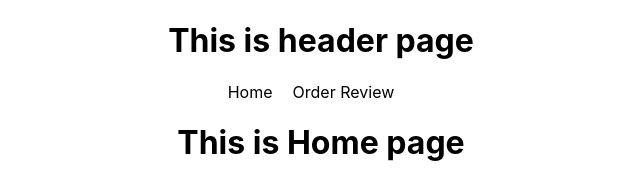
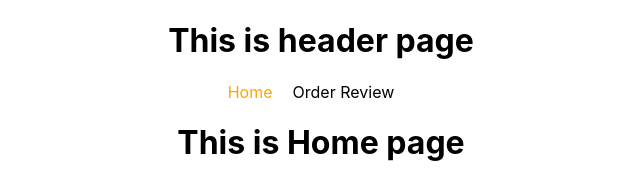
Before and after one commit to Shahriyar-Hosen/tshirt-mania, a React (Create React App) app: page / in a window 1280 px wide. Shown: the top 172 px of the page, without its empty margins (319-959 px from the left). Built offline with nearby package versions, Linux system fonts and the light colour scheme.

Commit message:
custom link add

```diff
--- /dev/null
+++ b/src/Components/CustomLink/CustomLink.js
@@ -0,0 +1,21 @@
+import React from "react";
+import { Link, useMatch, useResolvedPath } from "react-router-dom";
+
+
+const CustomLink = ({ children, to, ...props }) => {
+  let resolved = useResolvedPath(to);
+  let match = useMatch({ path: resolved.pathname, end: true });
+  return (
+    <div>
+      <Link
+        style={{ color: match ? "orange" : "black" }}
+        to={to}
+        {...props}
+      >
+        {children}
+      </Link>
+    </div>
+  );
+};
+
+export default CustomLink;
--- a/src/Components/Header/Header.css
+++ b/src/Components/Header/Header.css
@@ -1,8 +1,10 @@
+nav {
+  display: flex;
+  align-items: center;
+  justify-content: center;
+}
 nav a {
   text-decoration: none;
   color: black;
   margin-right: 20px;
 }
-nav a:hover {
-  color: orange;
-}
--- a/src/Components/Header/Header.js
+++ b/src/Components/Header/Header.js
@@ -1,5 +1,5 @@
 import React from 'react';
-import { Link } from 'react-router-dom';
+import CustomLink from '../CustomLink/CustomLink';
 import './Header.css'
 
 const Header = () => {
@@ -7,8 +7,8 @@
         <div>
             <h1>This is header page</h1>
             <nav>
-                <Link to='/'>Home</Link>
-                <Link to='orderreview'>Order Review</Link>
+                <CustomLink to='/'>Home</CustomLink>
+                <CustomLink to='orderreview'>Order Review</CustomLink>
             </nav>
         </div>
     );
```
